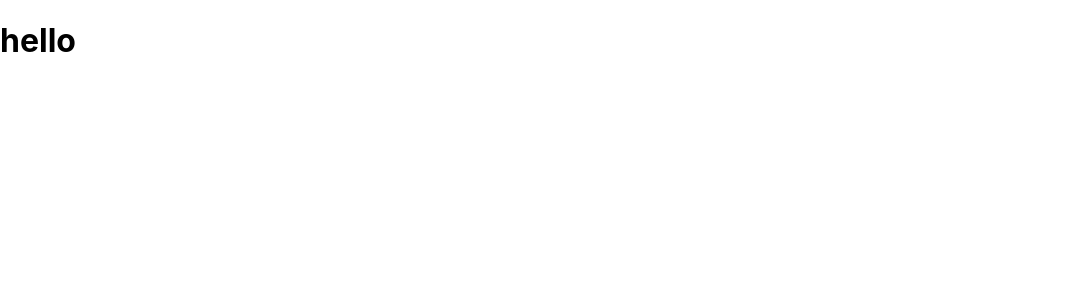
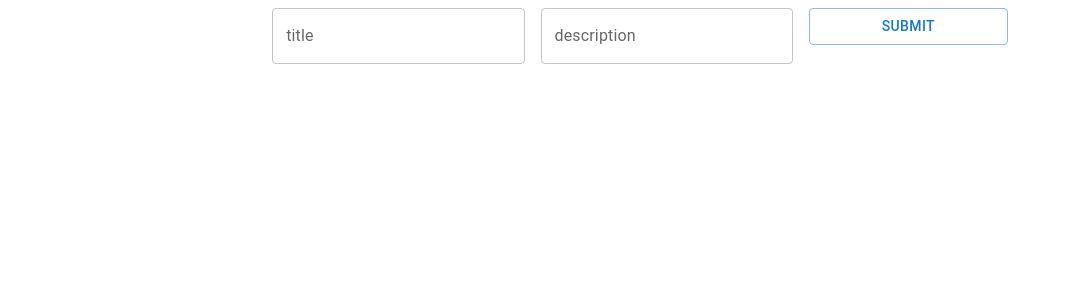
Before and after one commit to NawImNate/firebase-app, a React (Create React App) app: page / in a window 1280 px wide. Shown: the top 300 px of the page, without its empty margins (0-1069 px from the left). Built offline with nearby package versions, Linux system fonts and the light colour scheme.

Commit message:
made form

```diff
--- a/src/App.js
+++ b/src/App.js
@@ -1,7 +1,25 @@
+import Box from "@mui/material/Box";
+import TextField from "@mui/material/TextField";
+import { Button } from "@mui/material";
+import "./app.css";
+
 function App() {
   return (
     <div className="App">
-      <h1>hello</h1>
+      <Box
+        component="form"
+        sx={{
+          "& > :not(style)": { m: 1, width: "25ch" },
+        }}
+        noValidate
+        autoComplete="off"
+      >
+        <TextField id="outlined-basic" label="title" variant="outlined" />
+        <TextField id="outlined-basic" label="description" variant="outlined" />
+        <Button type="submit" variant="outlined">
+          Submit
+        </Button>
+      </Box>
     </div>
   );
 }
```
